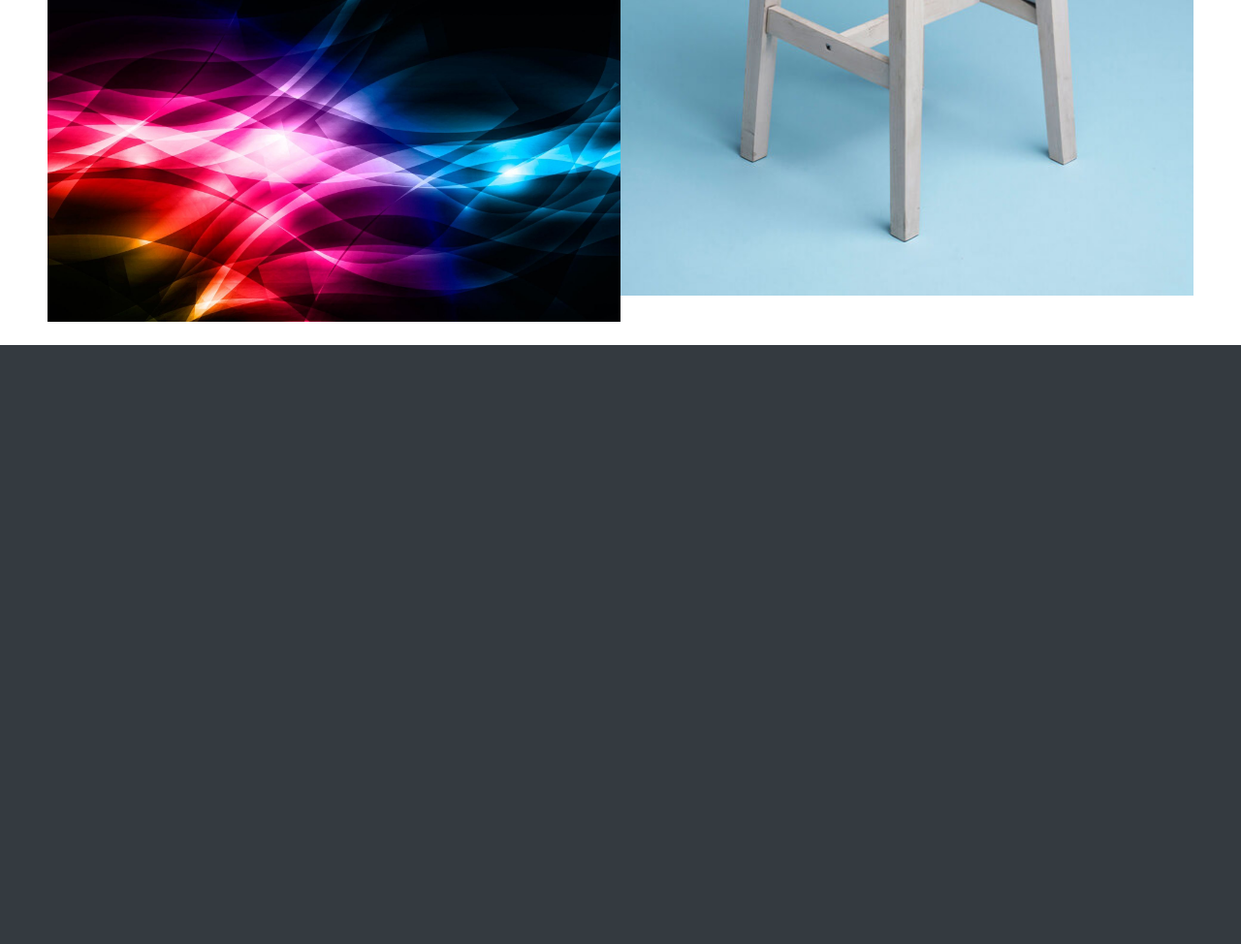
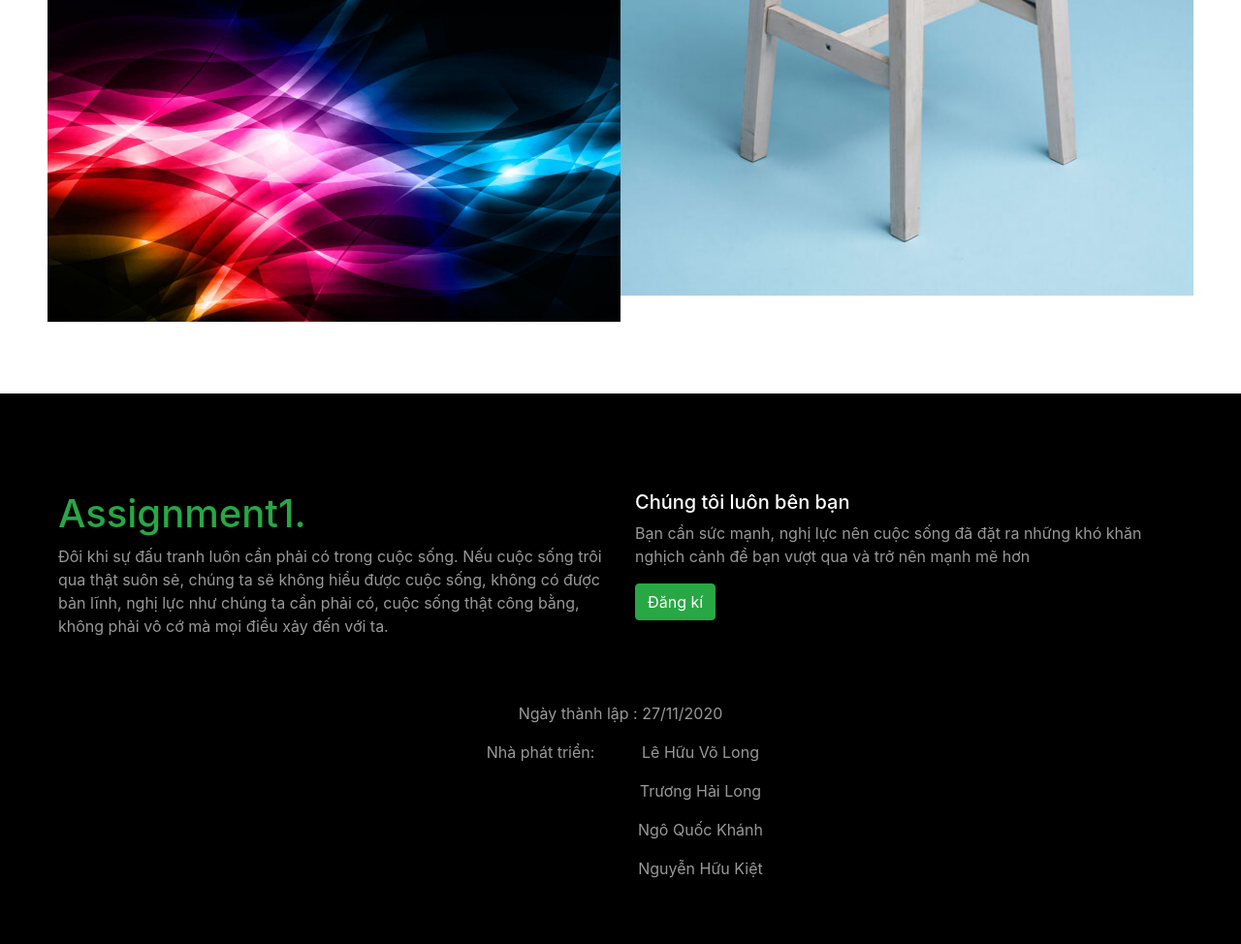
Before and after one commit to unlimited-creative14/AWebAssignment1, a PHP site: page /about.html in a window 1280 px wide. Shown: the part 2521-3495 px from the top of the page at 97% size. Before the commit the page ends 2877 px from the top, so only its background shows below. Run offline with PHP 8.4, Linux system fonts and the light colour scheme.

Commit message:
make counter script,  footer in about page

```diff
--- a/about.html
+++ b/about.html
@@ -51,25 +51,25 @@
                 <div class="row">
                     <div class="col-sm-6 col-lg-3 text-center">
                         <h1 class="display-2 text-white">
-                            <strong id="count1">4045</strong>
+                            <strong class="counter" data-target="4045">0</strong>
                         </h1>
                         <h4>Lượt truy cập</h4>
                     </div>
                     <div class="col-sm-6 col-lg-3 text-center">
                         <h1 class="display-1 text-white">
-                            <strong>1500</strong>
+                            <strong class="counter" data-target="1500">0</strong>
                         </h1>
                         <h4>Lượt thích</h4>
                     </div>
                     <div class="col-sm-6 col-lg-3 text-center">
                         <h1 class="display-1 text-white">
-                            <strong>545</strong>
+                            <strong class="counter" data-target="545">0</strong>
                         </h1>
                         <h4>Sản phẩm</h4>
                     </div>
                     <div class="col-sm-6 col-lg-3 text-center">
                         <h1 class="display-1 text-white">
-                            <strong>1250</strong>
+                            <strong class="counter" data-target="1250">0</strong>
                         </h1>
                         <h4>Lời bình chọn</h4>
                     </div>
@@ -153,9 +153,50 @@
                     </div>
                 </div>
             </div>
-
+        </div>
+    </div>
+    <div class="footer">
+        <div class="footer_contents">
+            <div class="content_1">
+                <div class="row">
+                    <div class="col-md">
+                        <h1 class="display-5 text-success">Assignment1.</h1>
+                        <p class="text-white">
+                            Đôi khi sự đấu tranh luôn cần phải có trong cuộc sống. Nếu cuộc sống trôi qua thật suôn sẻ, chúng ta sẽ không hiểu được cuộc sống, không có được bản lĩnh, nghị lực như chúng ta cần phải có, cuộc sống thật công bằng, không phải vô cớ mà mọi điều xảy đến với ta.
+                        </p>
+                    </div>
+                    <div class="col-md">
+                        <h5 class="text-white">
+                            Chúng tôi luôn bên bạn
+                        </h5>
+                        <p class="text-white">
+                        Bạn cần sức mạnh, nghị lực nên cuộc sống đã đặt ra những khó khăn nghịch cảnh để bạn vượt qua và trở nên mạnh mẽ hơn
+                        </p>
+                        <button type="button" class="btn btn-success">
+                            Đăng kí
+                        </button>
+                    </div>
+                </div>
+            </div>
+            <div class="content_2 pt-0">
+                <div class="developers">
+                    <p class="text-white">Ngày thành lập :  27/11/2020</p>
+                    <div class="row">
+                        <div class="col-sm">
+                            <p class="text-white">Nhà phát triển:</p>
+                        </div>
+                        <div class="col-sm">
+                            <p class="text-white">Lê Hữu Võ Long</p>
+                            <p class="text-white">Trương Hải Long</p>
+                            <p class="text-white">Ngô Quốc Khánh</p>
+                            <p class="text-white">Nguyễn Hữu Kiệt</p>
+                        </div>
+                    </div>
+                </div>
+            </div>
         </div>
     </div>
     <script src="./js/home.js"></script>
+    <script src="./js/counter.js"></script>
 </body>
 </html>
--- a/css/about.css
+++ b/css/about.css
@@ -71,21 +71,14 @@
     background-color: #39b54a;
     color: #010507;
 }
+#about_2{
+    padding-bottom: 50px;
+}
 .line_bottom{
     margin: auto;
     padding-bottom: 20px;
     border-bottom: 1px solid white;
     width: fit-content;
-}
-@keyframes slideInFromBottom {
-    0% {
-        transform: translateY(50%);
-        opacity: 0;
-    }
-    100% {
-        transform: translateY(0);
-        opacity: 1;
-    }
 }
 .size{
     max-width: 960px;
@@ -96,12 +89,6 @@
 }
 .size_2{
     max-width: 1200px;
-}
-.scroll{
-    animation: 1.5s ease-out 0s 1 slideInFromBottom;
-}
-.scroll1{
-    animation: 1s ease-out 0s 1 slideInFromBottom;
 }
 .wrap{
     padding-top: 12rem;
@@ -150,3 +137,44 @@
     opacity: 0;
     transition: opacity .5s, visibility .5s;
 }
+.footer{
+    background-color: #000000;
+}
+.footer_contents{
+    max-width: 1200px;
+    margin: auto;
+}
+.content_1 , .content_2{
+    padding: 100px 20px 50px 20px
+}
+.content_1 p{
+    opacity: 0.6;
+}
+.content_2 p {
+    width: fit-content;
+    opacity: 0.6;
+}
+.developers{
+    width: 300px;
+    margin: auto;
+}
+.developers p{
+    width: 100%;
+    text-align: center;
+}
+@keyframes slideInFromBottom {
+    0% {
+        transform: translateY(50%);
+        opacity: 0;
+    }
+    100% {
+        transform: translateY(0);
+        opacity: 1;
+    }
+}
+.scroll{
+    animation: 1.5s ease-out 0s 1 slideInFromBottom;
+}
+.scroll1{
+    animation: 1s ease-out 0s 1 slideInFromBottom;
+}
--- /dev/null
+++ b/js/counter.js
@@ -0,0 +1,18 @@
+const counters = document.querySelectorAll('.counter');
+const speed = 200;
+
+counters.forEach(counter => {
+    const UpdateCount = () =>{
+        const target = +counter.getAttribute('data-target')
+        const count = +counter.innerText;
+        const inc = Math.ceil(target / speed);
+        if (count < target) {
+            counter.innerText = count + inc;
+            setTimeout(UpdateCount, 1);
+        }
+        else{
+            counter.innerText = target;
+        }
+    }
+    UpdateCount();
+});
```
